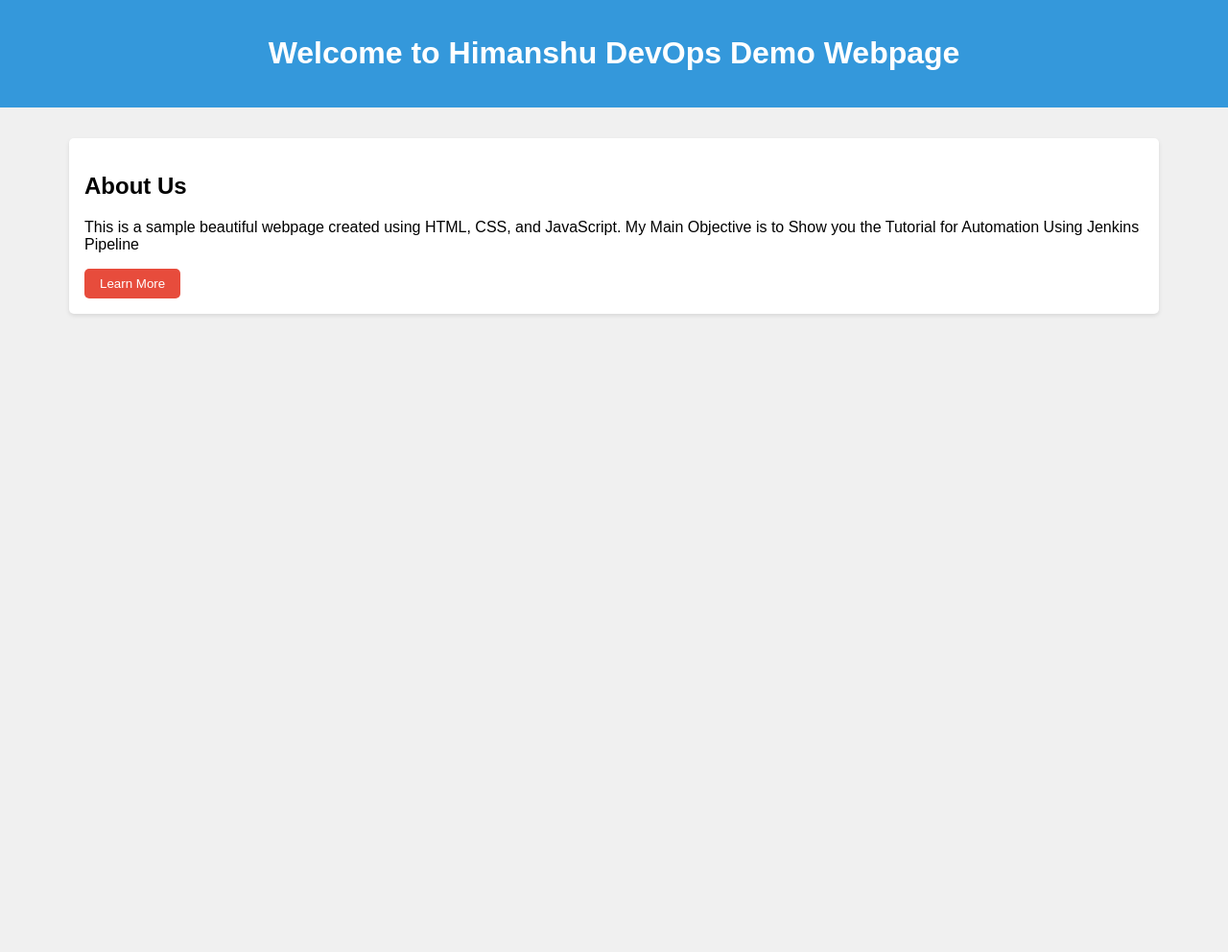
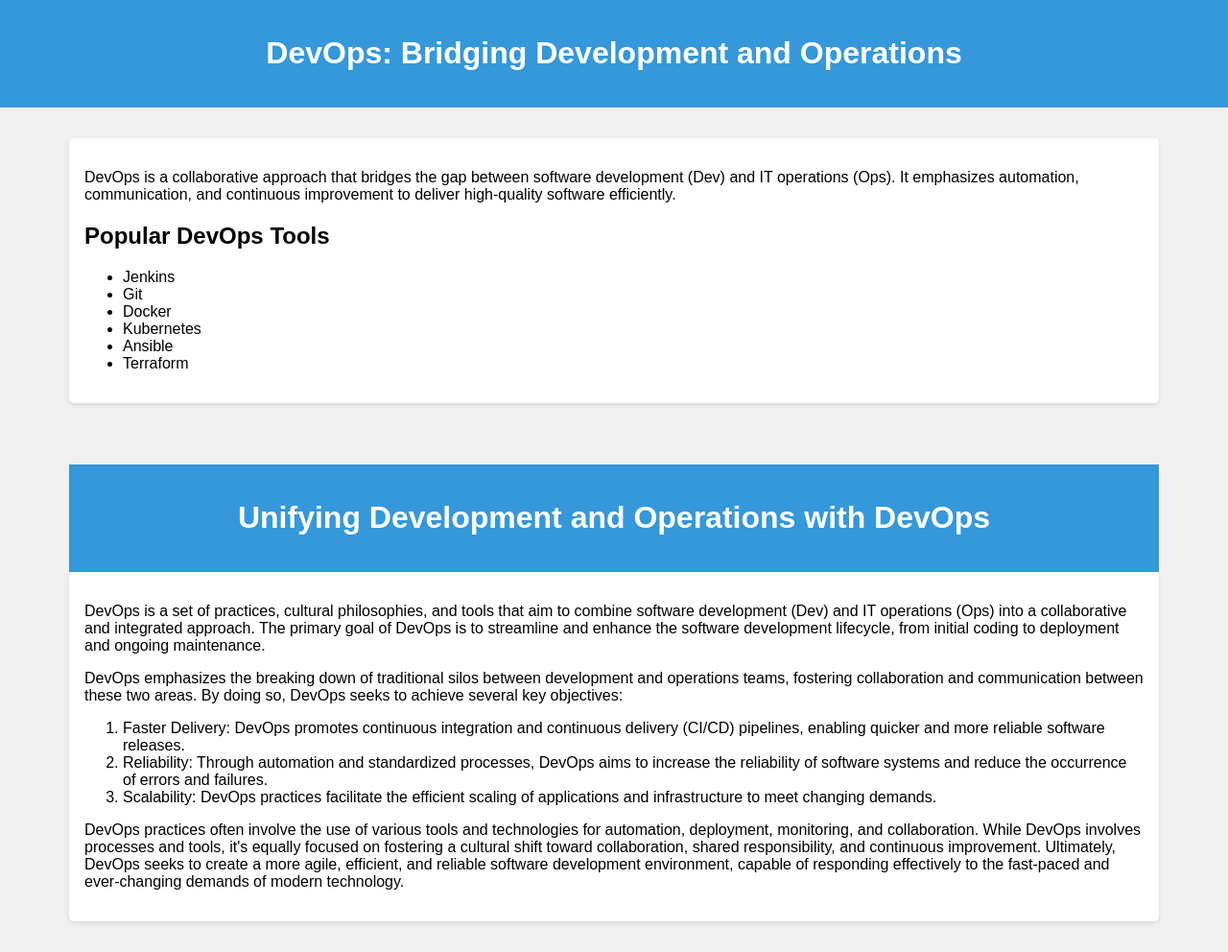
Before and after one commit to Himanshu-kr-007/Jenkins-EndToEndPipeline, a plain HTML site: page Index.html in a window 1280 px wide. Shown: the whole page at 96% size. Before the commit the page ends 800 px from the top, so only its background shows below. Drawn offline with Linux system fonts and the light colour scheme.

Commit message:
Content Updated

```diff
--- a/Index.html
+++ b/Index.html
@@ -3,7 +3,7 @@
 <head>
     <meta charset="UTF-8">
     <meta name="viewport" content="width=device-width, initial-scale=1.0">
-<title>Devops End-To-End Pipeline</title>
+    <title>Introduction to DevOps</title>
     <style>
         body {
             font-family: Arial, sans-serif;
@@ -11,24 +11,28 @@
             padding: 0;
             background-color: #f0f0f0;
         }
+
         header {
             background-color: #3498db;
             color: #fff;
             text-align: center;
             padding: 1rem;
         }
+
         .container {
             max-width: 1200px;
             margin: 0 auto;
             padding: 2rem;
             box-sizing: border-box;
         }
+
         .content {
             background-color: #fff;
             padding: 1rem;
             border-radius: 5px;
             box-shadow: 0 2px 4px rgba(0, 0, 0, 0.1);
         }
+
         .button {
             background-color: #e74c3c;
             color: #fff;
@@ -37,23 +41,51 @@
             border-radius: 5px;
             cursor: pointer;
         }
+        .button a{
+            text-decoration: none;
+            color: white;
+        }
+
+        /* Add more styles for other elements as needed */
+
     </style>
 </head>
 <body>
     <header>
-  <h1>Welcome to Himanshu DevOps Demo Webpage</h1>
+        <h1>DevOps: Bridging Development and Operations</h1>
     </header>
     <div class="container">
         <div class="content">
-    <h2>About Us</h2>
-    <p>This is a sample beautiful webpage created using HTML, CSS, and JavaScript. My Main Objective is to Show you the Tutorial for Automation Using Jenkins Pipeline</p>
-    <button class="button">Learn More</button>
+            <p>DevOps is a collaborative approach that bridges the gap between software development (Dev) and IT
+                operations (Ops). It emphasizes automation, communication, and continuous improvement to deliver
+                high-quality software efficiently.</p>
+            <h2>Popular DevOps Tools</h2>
+            <ul>
+                <li>Jenkins</li>
+                <li>Git</li>
+                <li>Docker</li>
+                <li>Kubernetes</li>
+                <li>Ansible</li>
+                <li>Terraform</li>
+            </ul>
         </div>
     </div>
-<script>
-  document.querySelector('.button').addEventListener('click', () => {
-    alert('Thank you for your interest in DevOps!');
-  });
-</script>
+
+    <div class="container">
+        <header>
+            <h1>Unifying Development and Operations with DevOps</h1>
+        </header>
+        <div class="content">
+            <p>DevOps is a set of practices, cultural philosophies, and tools that aim to combine software development (Dev) and IT operations (Ops) into a collaborative and integrated approach. The primary goal of DevOps is to streamline and enhance the software development lifecycle, from initial coding to deployment and ongoing maintenance.</p>
+            <p>DevOps emphasizes the breaking down of traditional silos between development and operations teams, fostering collaboration and communication between these two areas. By doing so, DevOps seeks to achieve several key objectives:</p>
+            <ol>
+                <li>Faster Delivery: DevOps promotes continuous integration and continuous delivery (CI/CD) pipelines, enabling quicker and more reliable software releases.</li>
+                <li>Reliability: Through automation and standardized processes, DevOps aims to increase the reliability of software systems and reduce the occurrence of errors and failures.</li>
+                <li>Scalability: DevOps practices facilitate the efficient scaling of applications and infrastructure to meet changing demands.</li>
+            </ol>
+            <!-- More list items can be added -->
+            <p>DevOps practices often involve the use of various tools and technologies for automation, deployment, monitoring, and collaboration. While DevOps involves processes and tools, it's equally focused on fostering a cultural shift toward collaboration, shared responsibility, and continuous improvement. Ultimately, DevOps seeks to create a more agile, efficient, and reliable software development environment, capable of responding effectively to the fast-paced and ever-changing demands of modern technology.</p>
+        </div>
+    </div>
 </body>
 </html>
```
Lines whose indentation alone changed are shown as unchanged.
